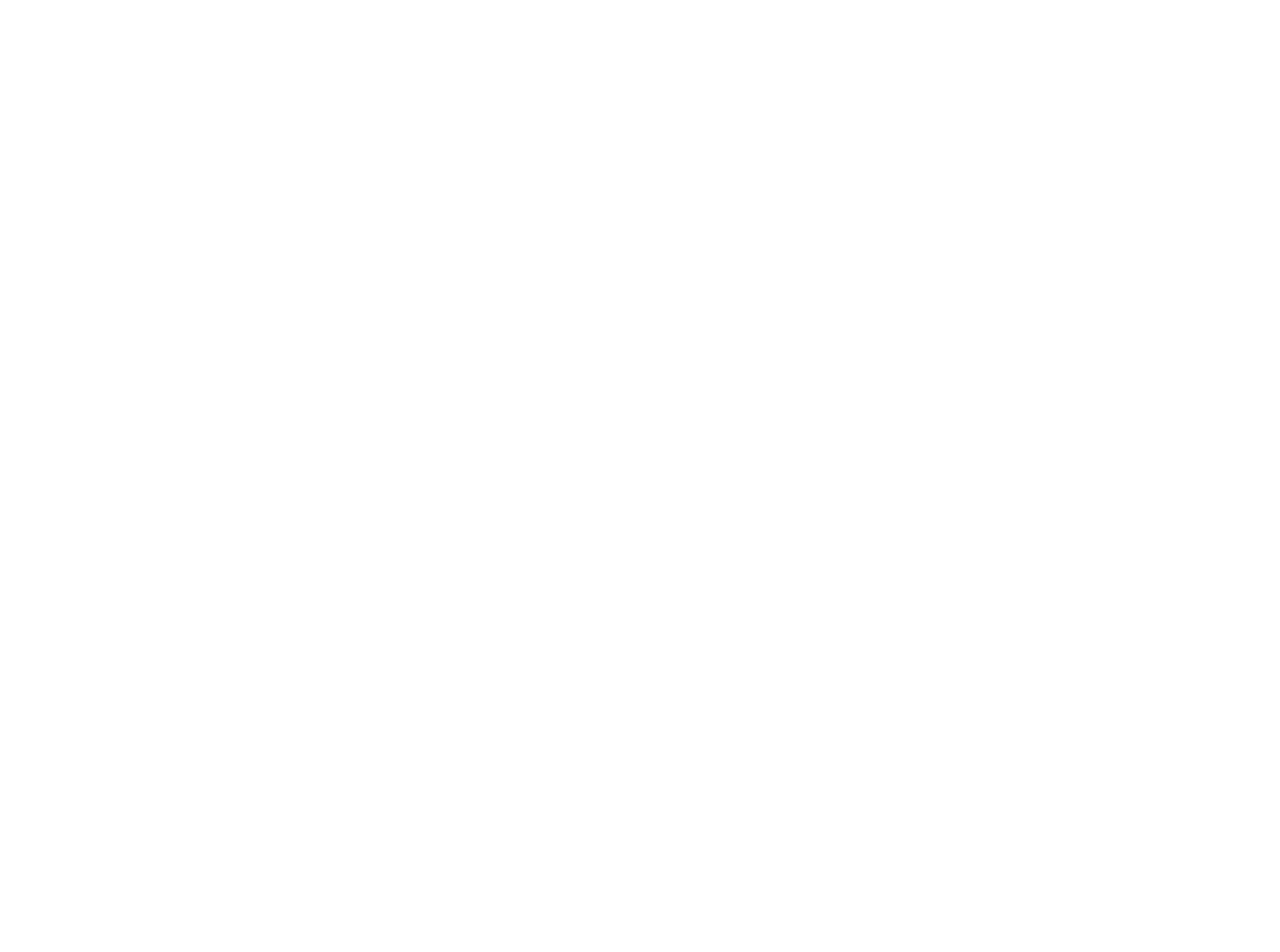
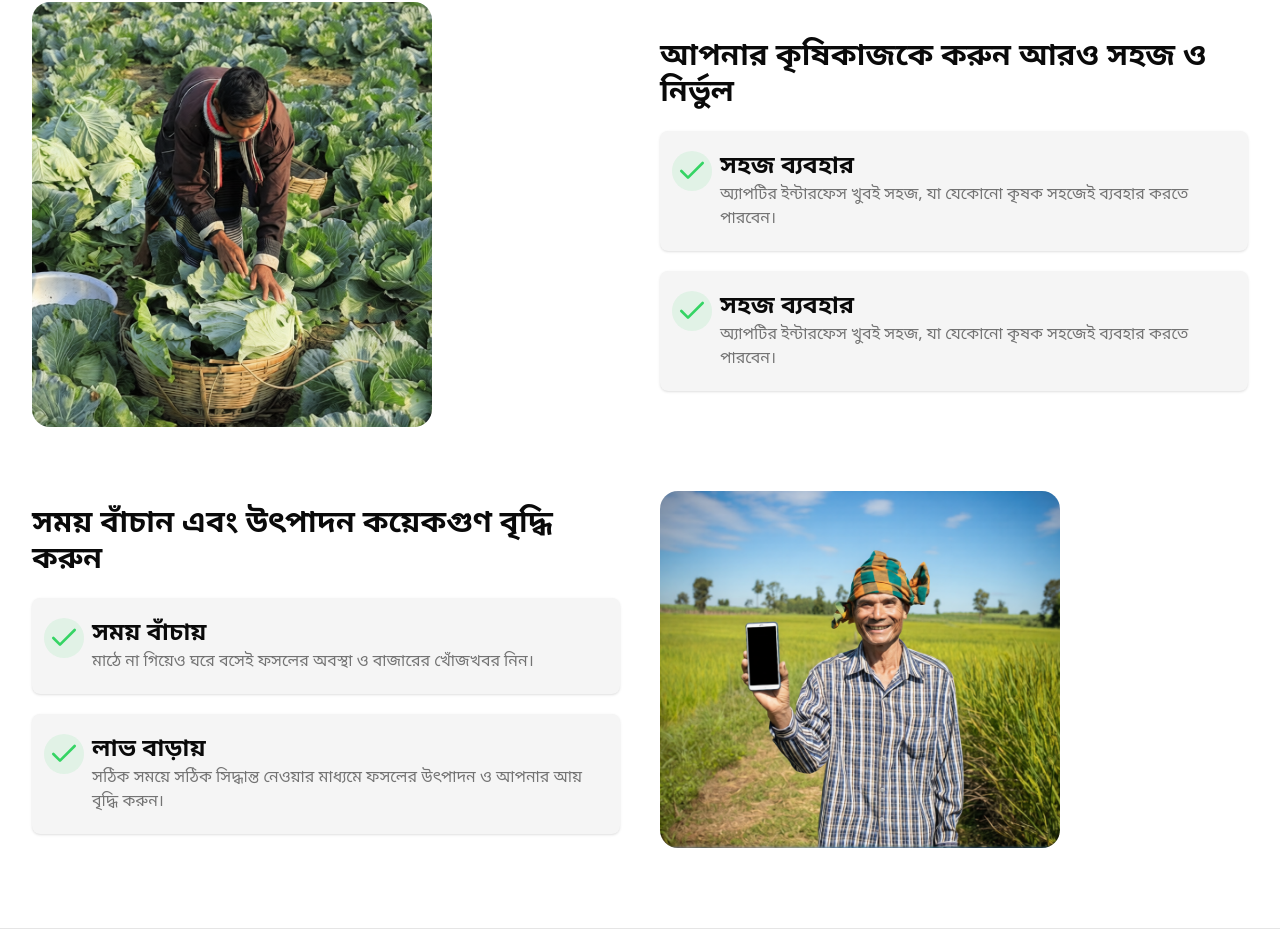
Before and after one commit to UmayerCoding1/Krishi-Bondhu, a Next.js app: page / in a window 1280 px wide. Shown: the part 2907-3859 px from the top of the page. Before the commit the page ends 2725 px from the top, so only its background shows below. Built offline with nearby package versions, Linux system fonts and the light colour scheme.

Commit message:
feat: implement landing page layout with integrated benefits section

```diff
--- a/app/page.tsx
+++ b/app/page.tsx
@@ -1,3 +1,4 @@
+import { BenefitsSection } from '@/components/benefits-section'
 import { Hero } from '@/components/hero'
 import { ProblemSection } from '@/components/problem-section'
 import { Servies } from '@/components/servies'
@@ -12,6 +13,9 @@ export default function page() {
       <SolutionSection />
       <Servies />
       <WorksSection />
+      <BenefitsSection />
+
+      <div className='h-80 mt-2 border-t'></div>
     </div>
   )
 }
--- /dev/null
+++ b/components/benefits-section.tsx
@@ -0,0 +1,96 @@
+import React from 'react'
+import { Container } from './container'
+import { Header, HeaderHilight, HeaderTitle } from './header'
+import Image from 'next/image'
+import { Check } from 'lucide-react'
+
+export const BenefitsSection = () => {
+    const benefits = [
+        {
+
+        }
+    ]
+    return (
+
+        <Container>
+            <div className='my-20'>
+                <Header textPosition='center'>
+                    <HeaderTitle>কেন <HeaderHilight type='success'>কৃষি বন্ধু</HeaderHilight> ব্যবহার করবেন</HeaderTitle>
+                </Header>
+
+
+                <div className='w-full flex flex-col gap-16'>
+                    <div className='w-full flex items-center justify-between gap-10'>
+                        <div className='flex-1'>
+                            <Image src={'/assets/farmar-propit.png'} alt='farmar-propit' width={400} height={400} className='rounded-2xl' />
+                        </div>
+
+                        <div className='flex-1'>
+                            <HeaderTitle className='text-3xl'>আপনার কৃষিকাজকে করুন আরও সহজ ও নির্ভুল</HeaderTitle>
+                            <div className='mt-5 flex flex-col gap-5'>
+                                <div className='bg-neutral-100 dark:bg-neutral-800 px-3 py-5 rounded-md shadow'>
+                                    <div className='flex items-start gap-2'>
+                                        <div className='rounded-full bg-primary/10 p-1'>
+                                            <Check className='w-8 h-8 text-primary' />
+                                        </div>
+                                        <div>
+                                            <h3 className='text-2xl font-semibold'>সহজ ব্যবহার</h3>
+                                            <p className='text-neutral-500 dark:text-neutral-400'>অ্যাপটির ইন্টারফেস খুবই সহজ, যা যেকোনো কৃষক সহজেই ব্যবহার করতে পারবেন।</p>
+                                        </div>
+                                    </div>
+                                </div>
+                                <div className='bg-neutral-100 dark:bg-neutral-800 px-3 py-5 rounded-md shadow'>
+                                    <div className='flex items-start gap-2'>
+                                        <div className='rounded-full bg-primary/10 p-1'>
+                                            <Check className='w-8 h-8 text-primary' />
+                                        </div>
+                                        <div>
+                                            <h3 className='text-2xl font-semibold'>সহজ ব্যবহার</h3>
+                                            <p className='text-neutral-500 dark:text-neutral-400'>অ্যাপটির ইন্টারফেস খুবই সহজ, যা যেকোনো কৃষক সহজেই ব্যবহার করতে পারবেন।</p>
+                                        </div>
+                                    </div>
+                                </div>
+                            </div>
+                        </div>
+                    </div>
+                    <div className='w-full flex items-center justify-between gap-10'>
+
+
+                        <div className='flex-1'>
+                            <HeaderTitle className='text-3xl'>সময় বাঁচান এবং উৎপাদন কয়েকগুণ বৃদ্ধি করুন</HeaderTitle>
+                            <div className='mt-5 flex flex-col gap-5'>
+                                <div className='bg-neutral-100 dark:bg-neutral-800 px-3 py-5 rounded-md shadow'>
+                                    <div className='flex items-start gap-2'>
+                                        <div className='rounded-full bg-primary/10 p-1'>
+                                            <Check className='w-8 h-8 text-primary' />
+                                        </div>
+                                        <div>
+                                            <h3 className='text-2xl font-semibold'>সময় বাঁচায়</h3>
+                                            <p className='text-neutral-500 dark:text-neutral-400'>মাঠে না গিয়েও ঘরে বসেই ফসলের অবস্থা ও বাজারের খোঁজখবর নিন।</p>
+                                        </div>
+                                    </div>
+                                </div>
+                                <div className='bg-neutral-100 dark:bg-neutral-800 px-3 py-5 rounded-md shadow'>
+                                    <div className='flex items-start gap-2'>
+                                        <div className='rounded-full bg-primary/10 p-1'>
+                                            <Check className='w-8 h-8 text-primary' />
+                                        </div>
+                                        <div>
+                                            <h3 className='text-2xl font-semibold'>লাভ বাড়ায়</h3>
+                                            <p className='text-neutral-500 dark:text-neutral-400'>সঠিক সময়ে সঠিক সিদ্ধান্ত নেওয়ার মাধ্যমে ফসলের উৎপাদন ও আপনার আয় বৃদ্ধি করুন।</p>
+                                        </div>
+                                    </div>
+                                </div>
+                            </div>
+                        </div>
+
+                        <div className='flex-1'>
+                            <Image src={'/assets/farmar-hold-phone.png'} alt='farmar-propit' width={400} height={400} className='rounded-2xl' />
+                        </div>
+                    </div>
+
+                </div>
+            </div>
+        </Container>
+    )
+}
```
